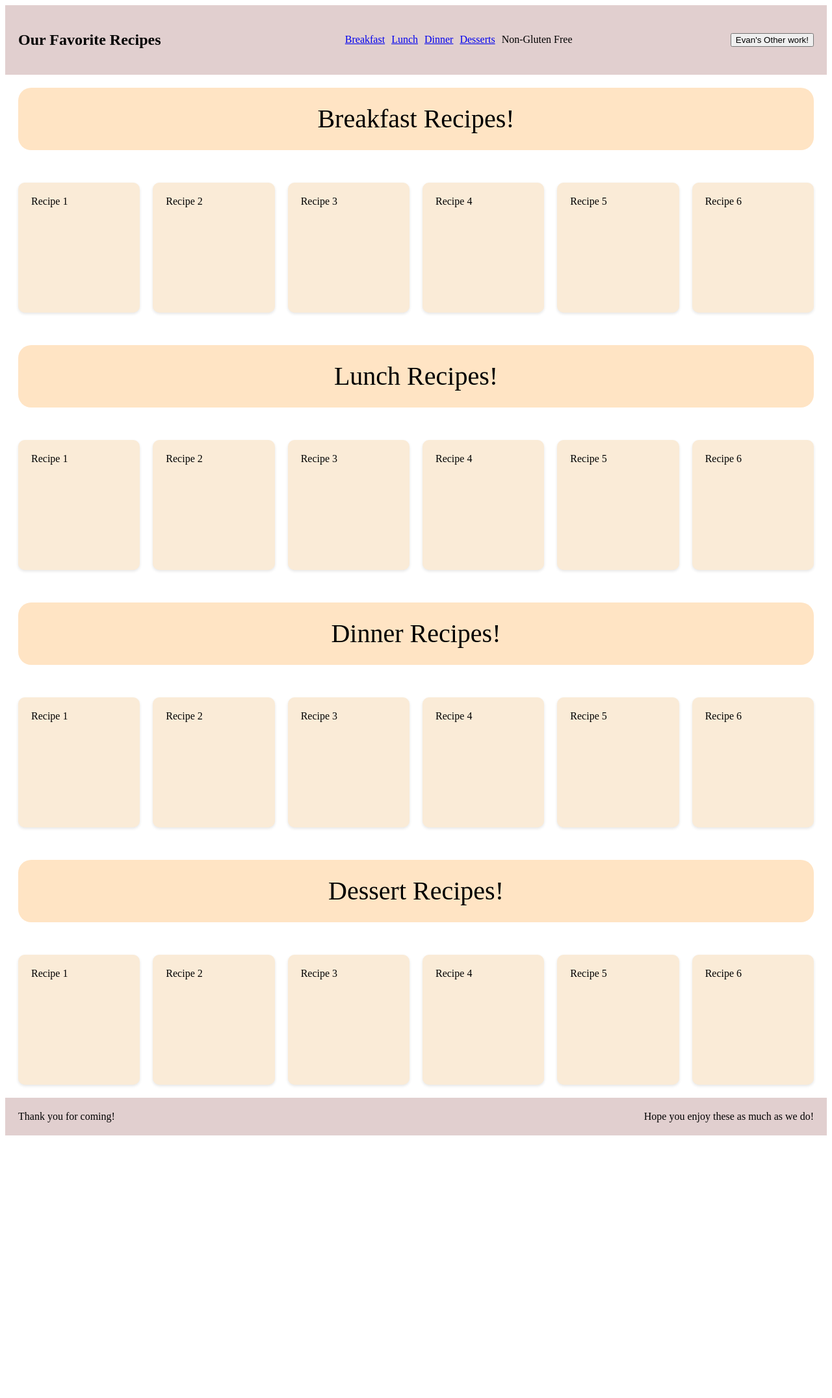
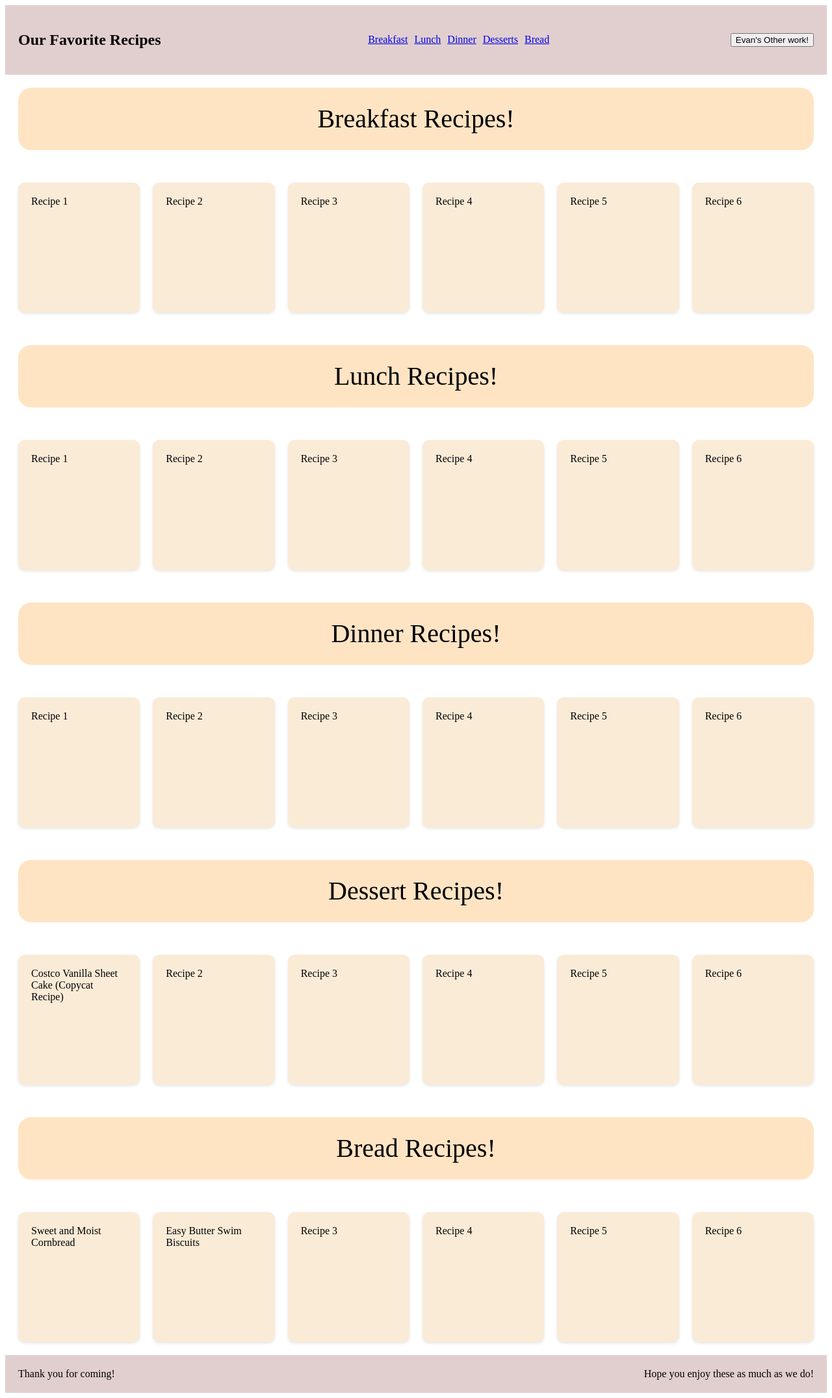
Before and after one commit to EvanGrace25/PersonalRecipes, a plain HTML site: page index.html in a window 1280 px wide. Shown: the whole page at 65% size. Before the commit the page ends 1755 px from the top, so only its background shows below. Drawn offline with Linux system fonts and the light colour scheme.

Commit message:
Update styling, start adding real recipes

```diff
--- a/index.html
+++ b/index.html
@@ -16,7 +16,7 @@
                     <li><a href="#lunch_title">Lunch</a></li>
                     <li><a href="#dinner_title">Dinner</a></li>
                     <li><a href="#dessert_title">Desserts</a></li>
-                    <li>Non-Gluten Free</li>
+                    <li><a href="#bread_title">Bread</a> </li>
                 </ul>
                 <div class="cta-portfolio"><a href="https://evangrace25.github.io/PortfolioPage/"><button>Evan's Other work!</button></a></div>
             </nav>
@@ -47,7 +47,7 @@
             <div class="recipe-title" id="dinner_title">
                 <div>Dinner Recipes!</div>
             </div>
-            <div class="recipe lunch">
+            <div class="recipe dinner">
                 <div>Recipe 1</div>
                 <div>Recipe 2</div>
                 <div>Recipe 3</div>
@@ -58,9 +58,20 @@
             <div class="recipe-title" id="dessert_title">
                 <div>Dessert Recipes!</div>
             </div>
-            <div class="recipe lunch">
-                <div>Recipe 1</div>
+            <div class="recipe dessert">
+                <div onclick="location.href='https://www.sprinklebakes.com/2024/01/costco-sheet-cake-copycat-recipe.html';">Costco Vanilla Sheet Cake (Copycat Recipe)</div>
                 <div>Recipe 2</div>
+                <div>Recipe 3</div>
+                <div>Recipe 4</div>
+                <div>Recipe 5</div>
+                <div>Recipe 6</div>
+            </div>
+            <div class="recipe-title" id="bread_title">
+                <div>Bread Recipes!</div>
+            </div>
+            <div class="recipe bread">
+                <div onclick="location.href='https://thefoodcharlatan.com/sweet-and-moist-honey-cornbread/';">Sweet and Moist Cornbread</div>
+                <div onclick="location.href='https://www.melskitchencafe.com/easy-butter-swim-biscuits/';">Easy Butter Swim Biscuits</div>
                 <div>Recipe 3</div>
                 <div>Recipe 4</div>
                 <div>Recipe 5</div>
@@ -74,3 +85,4 @@
     </div>
 </body>
 </html>
+<!-- onclick="location.href='website';" -->
--- a/stylesheet.css
+++ b/stylesheet.css
@@ -52,6 +52,10 @@
     border-radius: 10px;
 }
 
+.recipe div:hover {
+    filter: brightness(95%);
+}
+
 .recipe-title {
     background-color: bisque;
     border-radius: 20px;
```
